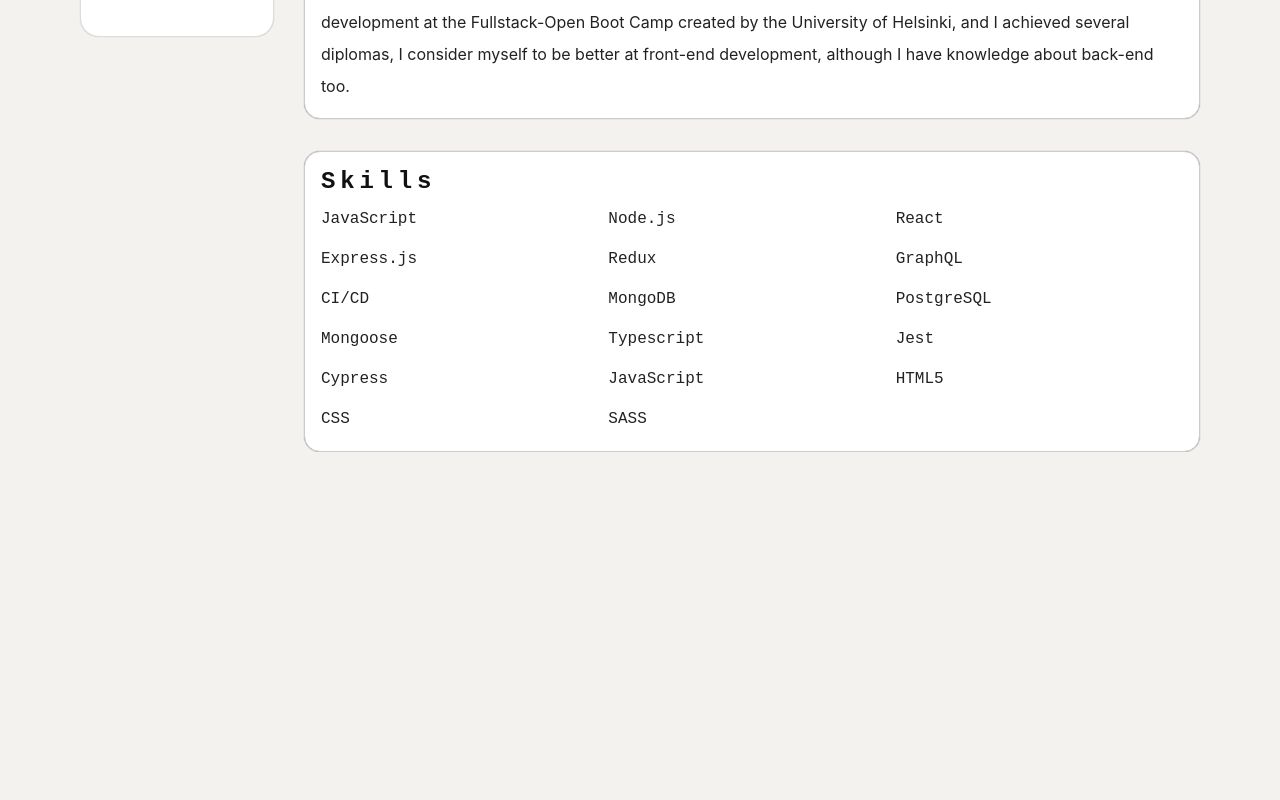
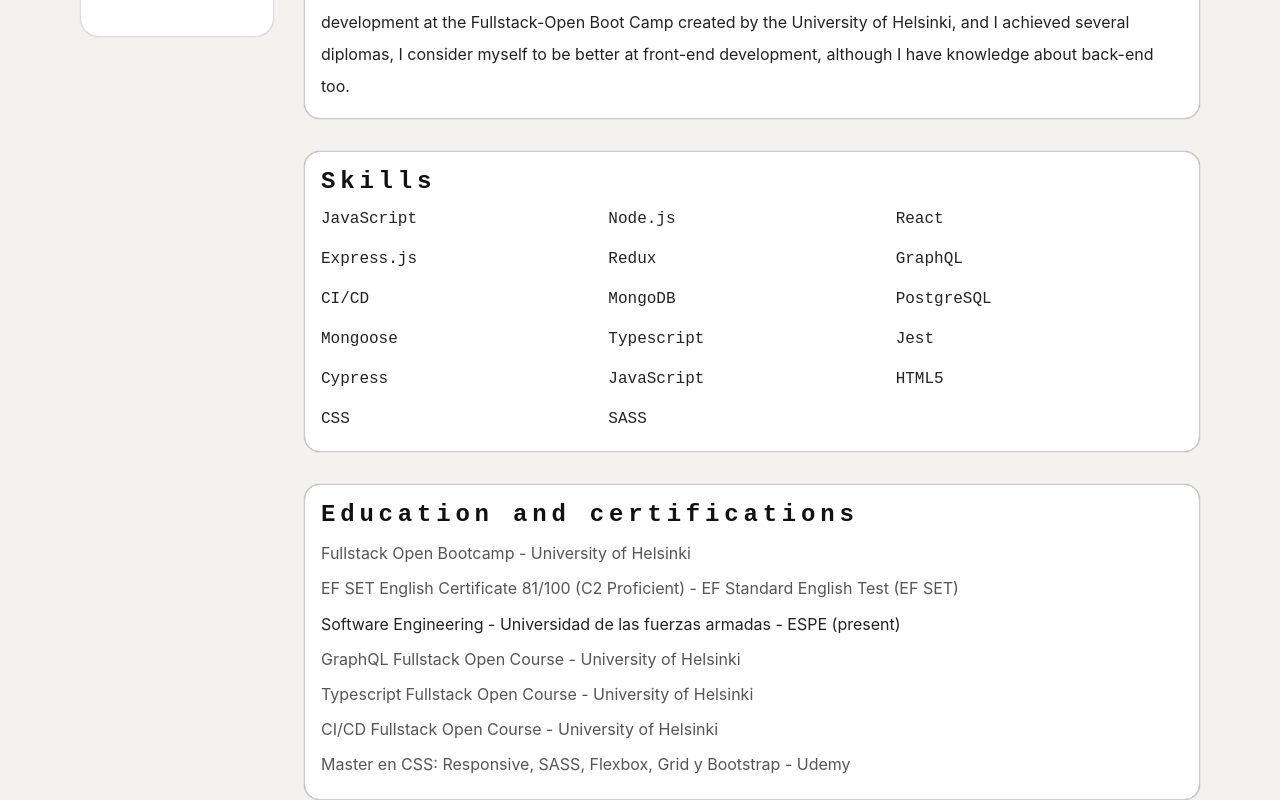
Before and after one commit to olivierpas13/personalPortfolio, a Next.js app: page / in a window 1280 px wide. Shown: the part 770-1570 px from the top of the page. Before the commit the page ends 1222 px from the top, so only its background shows below. Built offline with nearby package versions, Linux system fonts and the light colour scheme.

Commit message:
Education and certifications section added with links

```diff
--- /dev/null
+++ b/components/education/education.jsx
@@ -0,0 +1,48 @@
+import StyledEducation from "./styledEducation";
+
+const Education = () => {
+  return (
+    <StyledEducation>
+      <h2>Education and certifications</h2>
+      <ul>
+        <li>
+          <a href="https://studies.cs.helsinki.fi/stats/api/certificate/fullstackopen/en/9afa41cb41e70b7d7f8ed8a45c03a043" target={"blank"}>
+            Fullstack Open Bootcamp - University of Helsinki
+          </a>
+        </li>
+        <li>
+          <a href="https://www.efset.org/cert/R2akHM" target={"blank"}>
+            EF SET English Certificate 81/100 (C2 Proficient) - EF Standard
+            English Test (EF SET)
+          </a>
+        </li>
+        <li>
+          Software Engineering - Universidad de las fuerzas armadas - ESPE
+          (present)
+        </li>
+        <li>
+          <a href="https://studies.cs.helsinki.fi/stats/api/certificate/fs-graphql/en/6f1b3cd1cb5726b68bbf3f00958f55df" target={"blank"}>
+            GraphQL Fullstack Open Course - University of Helsinki
+          </a>
+        </li>
+        <li>
+          <a href="https://studies.cs.helsinki.fi/stats/api/certificate/fs-typescript/en/2e277f738163a8253c550efdf1bb71df" target={"blank"}>
+            Typescript Fullstack Open Course - University of Helsinki
+          </a>
+        </li>
+        <li>
+          <a href="https://studies.cs.helsinki.fi/stats/api/certificate/fs-cicd/en/8495219f6189d39ab7991121fce5a3f4" target={"blank"}>
+            CI/CD Fullstack Open Course - University of Helsinki
+          </a>
+        </li>
+        <li>
+          <a href="https://www.udemy.com/certificate/UC-6fe3749b-81ae-4552-92fc-261074937978/" target={"blank"}>
+            Master en CSS: Responsive, SASS, Flexbox, Grid y Bootstrap - Udemy
+          </a>
+        </li>
+      </ul>
+    </StyledEducation>
+  );
+};
+
+export default Education;
--- /dev/null
+++ b/components/education/styledEducation.js
@@ -0,0 +1,33 @@
+import styled from "styled-components";
+
+const StyledEducation = styled.section`
+    background-color: white;
+    border-radius: 1em;
+    border: 1px solid #ccc;
+    box-shadow: 0px 0px 1px gray;
+    padding: 1em;
+    margin-top: 2em;
+    h2{
+        color: #111;
+        font-family: 'Courier New', Courier, monospace !important;
+        letter-spacing: 0.2em;
+    }
+    ul{
+        color:#222;
+        line-height: 2.2em;
+        padding-top: 0.5em;
+        li{
+            a{
+                color: #555;
+                &:hover{
+                    color: #222;
+                }
+                &:active{
+                    color: #111;
+                }
+            }
+        }
+    }
+`
+
+export default StyledEducation;
--- a/components/home/home.jsx
+++ b/components/home/home.jsx
@@ -3,6 +3,7 @@
 
 import AboutMe from "components/aboutMe/aboutMe";
 import Skills from "components/skills/skills";
+import Education from "components/education/education";
 
 const Home = () => {
     return (
@@ -10,6 +11,7 @@
             <StyledHome>
                 <AboutMe/>
                 <Skills/>
+                <Education/>
             </StyledHome>
         </LandingLayout>
     );
--- a/generalStyles/general.css
+++ b/generalStyles/general.css
@@ -4,6 +4,7 @@
   padding: 0;
   margin: 0;
   list-style: none;
+  text-decoration: none;
 }
 body {
   background-color: rgb(243, 242, 239);
```
